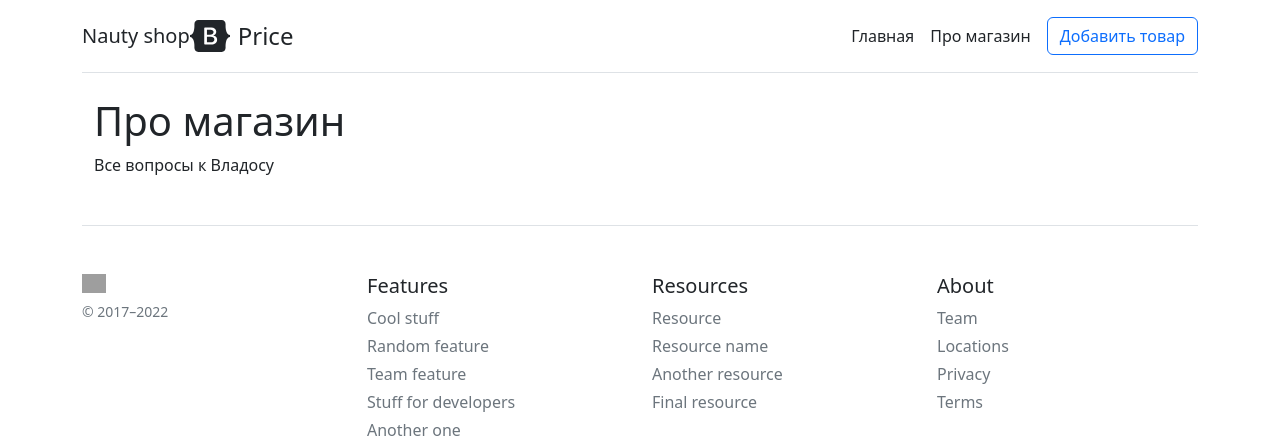
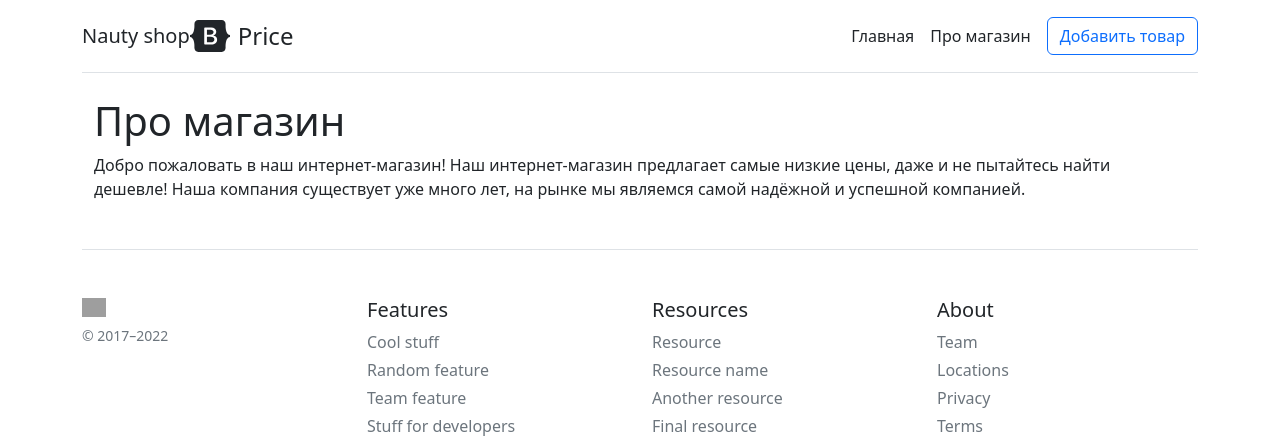
Before and after one commit to XEjb/SalesStore_Flask, a Flask app: page /about in a window 1280 px wide. Shown: the top 441 px of the page. Run offline with Flask 2, Linux system fonts and the light colour scheme; grey boxes are pictures that could not be loaded.

Commit message:
Adding a description

```diff
--- a/templates/about.html
+++ b/templates/about.html
@@ -7,6 +7,8 @@
 {% block body %}
 <div class="container">
     <h1>Про магазин</h1>
-    <p> Все вопросы к Владосу</p>
+    <p> Добро пожаловать в наш интернет-магазин!
+Наш интернет-магазин предлагает самые низкие цены, даже и не пытайтесь найти дешевле!
+Наша компания существует уже много лет, на рынке мы являемся самой надёжной и успешной компанией. </p>
 </div>
 {% endblock %}
--- a/templates/index.html
+++ b/templates/index.html
@@ -7,7 +7,7 @@
 {% block body %}
 <div class="pricing-header p-3 pb-md-4 mx-auto text-center">
       <h1 class="display-4 fw-normal">Pricing</h1>
-      <p class="fs-5 text-muted">Quickly build an effective pricing table for your potential customers with this Bootstrap example. It’s built with default Bootstrap components and utilities with little customization.</p>
+      <p class="fs-5 text-muted">Пожалуйста,выберите подходящий пакет.</p>
     </div>
 
 <div class="container">
```
